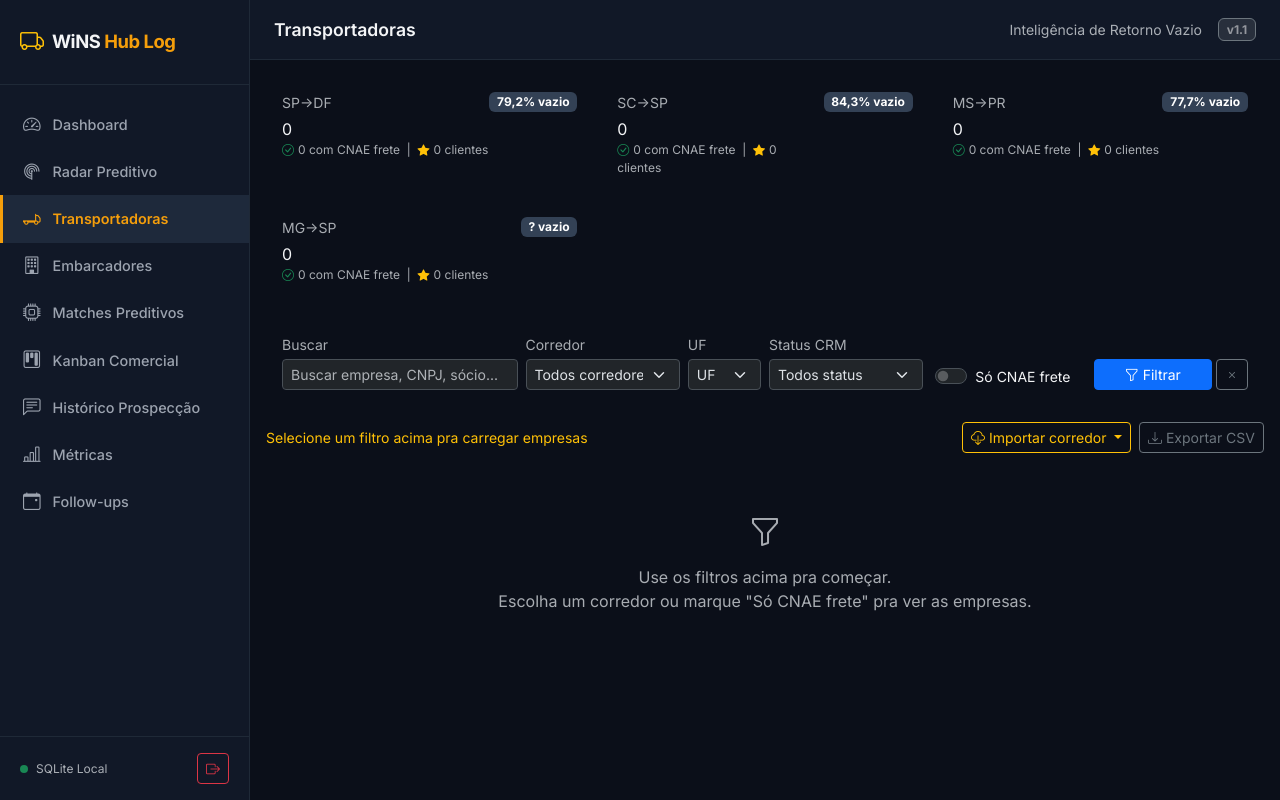
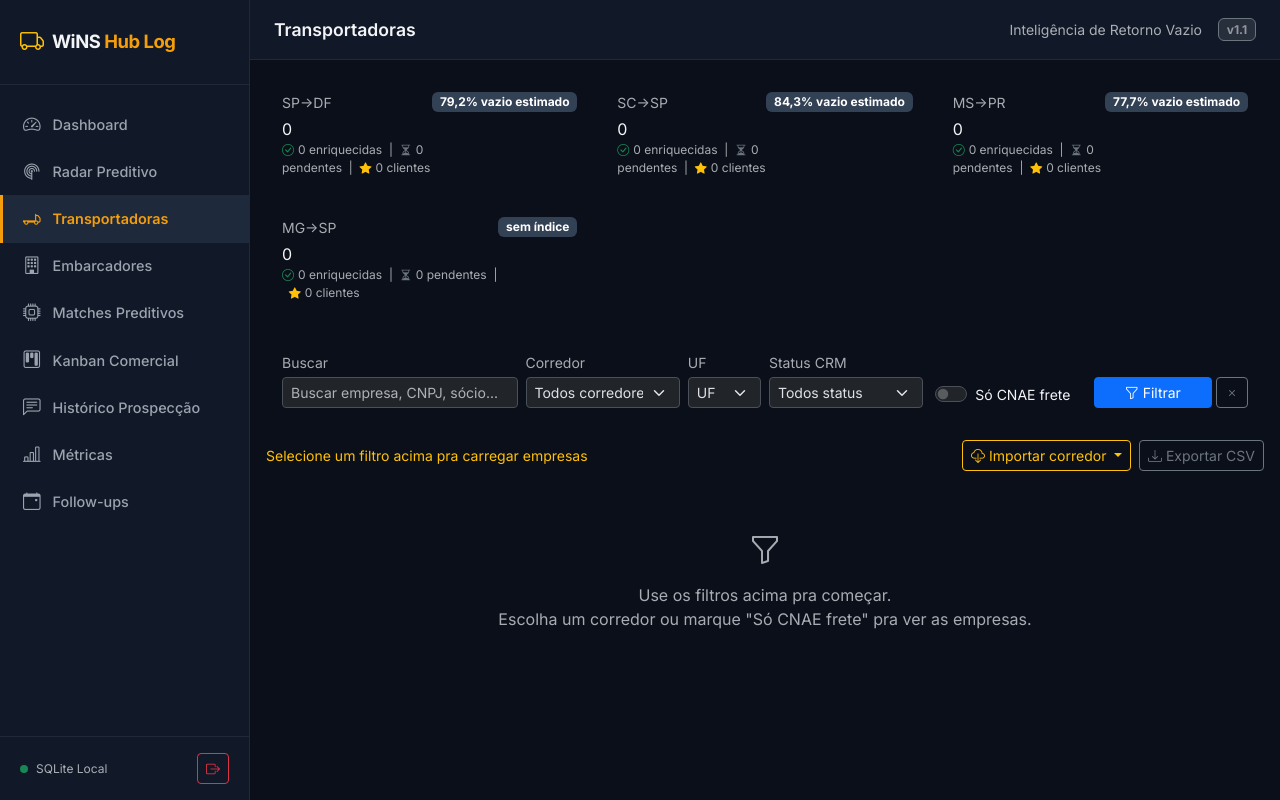
Before and after one commit to Willahc/wins-hub-log, a Flask app: page /transportadoras in a window 1280 px wide. Run offline with Flask 3, Linux system fonts and the light colour scheme; the visitor is signed in with stand-in values (Sample User, id 1); data that the repository does not hold is empty.

Commit message:
fix: ajusta cards de corredores para base rntrc bruta
- app.py: substitui com_frete por enriquecidas e pendentes nos dois blocos
  de stats (transportadoras_lista e radar). Enriquecidas = cnae_principal
  preenchido e != 'RNTRC'; pendentes = total - enriquecidas.
- transportadoras.html: exibe 'X enriquecidas | Y pendentes | Z clientes'
  e badge 'XX% vazio estimado' ou 'sem indice' (para corredores sem assimetria).
- radar.html: mesmas correcoes de card e badge.
- embarcadores.html: badge 'vazio' -> 'vazio estimado' / 'sem indice'.

Resultado validado no banco:
  SP->DF:  0 enriq | 84.570 pend | 79,2% vazio estimado
  SC->SP: 50 enriq | 25.703 pend | 84,3% vazio estimado
  MG->SP:  0 enriq | 34.470 pend | sem indice
  MS->PR:  0 enriq |  6.936 pend | 77,7% vazio estimado

```diff
--- a/app.py
+++ b/app.py
@@ -249,18 +249,29 @@ def transportadoras_lista():
     tem_filtro = bool(corredor or uf or status or cnae_ok == "1" or busca)
 
     # Stats em UMA query agregada (usa corredor_alvo — fonte de verdade RNTRC)
-    stats = {nome: {"total": 0, "com_frete": 0, "clientes": 0} for nome in Config.CORREDORES}
+    # enriquecidas = cnae preenchido e diferente de 'RNTRC' (enriquecidas via BrasilAPI)
+    # pendentes    = total - enriquecidas (brutas RNTRC, cnae nulo ou vazio)
+    stats = {nome: {"total": 0, "enriquecidas": 0, "pendentes": 0, "clientes": 0} for nome in Config.CORREDORES}
     agregados = db.session.query(
         Transportadora.corredor_alvo,
         db.func.count().label("total"),
-        db.func.sum(db.case((Transportadora.tem_cnae_frete.is_(True), 1), else_=0)).label("com_frete"),
+        db.func.sum(db.case(
+            (db.and_(
+                Transportadora.cnae_principal.isnot(None),
+                Transportadora.cnae_principal != "",
+                Transportadora.cnae_principal != "RNTRC",
+            ), 1), else_=0
+        )).label("enriquecidas"),
         db.func.sum(db.case((Transportadora.status_crm == "cliente", 1), else_=0)).label("clientes"),
     ).group_by(Transportadora.corredor_alvo).all()
-    for cor, total, com_frete, clientes in agregados:
+    for cor, total, enriquecidas, clientes in agregados:
         if cor in stats:
-            stats[cor] = {"total": int(total or 0),
-                          "com_frete": int(com_frete or 0),
-                          "clientes":  int(clientes or 0)}
+            enr = int(enriquecidas or 0)
+            tot = int(total or 0)
+            stats[cor] = {"total": tot,
+                          "enriquecidas": enr,
+                          "pendentes":    tot - enr,
+                          "clientes":     int(clientes or 0)}
 
     ultimo_log = ImportLog.query.order_by(ImportLog.iniciado.desc()).first()
     ufs = [r[0] for r in db.session.query(Transportadora.uf).distinct().order_by(Transportadora.uf).all() if r[0]]
@@ -445,18 +456,29 @@ def radar():
         page = 1
 
     # Stats para os cards (usa corredor_alvo — fonte de verdade RNTRC)
-    stats = {nome: {"total": 0, "com_frete": 0, "clientes": 0} for nome in Config.CORREDORES}
+    # enriquecidas = cnae preenchido e diferente de 'RNTRC' (enriquecidas via BrasilAPI)
+    # pendentes    = total - enriquecidas (brutas RNTRC, cnae nulo ou vazio)
+    stats = {nome: {"total": 0, "enriquecidas": 0, "pendentes": 0, "clientes": 0} for nome in Config.CORREDORES}
     agregados = db.session.query(
         Transportadora.corredor_alvo,
         db.func.count().label("total"),
-        db.func.sum(db.case((Transportadora.tem_cnae_frete.is_(True), 1), else_=0)).label("com_frete"),
+        db.func.sum(db.case(
+            (db.and_(
+                Transportadora.cnae_principal.isnot(None),
+                Transportadora.cnae_principal != "",
+                Transportadora.cnae_principal != "RNTRC",
+            ), 1), else_=0
+        )).label("enriquecidas"),
         db.func.sum(db.case((Transportadora.status_crm == "cliente", 1), else_=0)).label("clientes"),
     ).group_by(Transportadora.corredor_alvo).all()
-    for cor, total, com_frete, clientes in agregados:
+    for cor, total, enriquecidas, clientes in agregados:
         if cor in stats:
-            stats[cor] = {"total": int(total or 0),
-                          "com_frete": int(com_frete or 0),
-                          "clientes":  int(clientes or 0)}
+            enr = int(enriquecidas or 0)
+            tot = int(total or 0)
+            stats[cor] = {"total": tot,
+                          "enriquecidas": enr,
+                          "pendentes":    tot - enr,
+                          "clientes":     int(clientes or 0)}
 
     ultimo_log = ImportLog.query.order_by(ImportLog.iniciado.desc()).first()
     ufs = [r[0] for r in db.session.query(Transportadora.uf).distinct().order_by(Transportadora.uf).all() if r[0]]
--- a/templates/embarcadores.html
+++ b/templates/embarcadores.html
@@ -20,7 +20,11 @@
           </div>
         </div>
         <span class="badge badge-corredor" style="background:#334155;">
-          {{ corredores[nome].assimetria }} vazio
+          {% if corredores[nome].assimetria and corredores[nome].assimetria != '?' %}
+            {{ corredores[nome].assimetria }} vazio estimado
+          {% else %}
+            sem índice
+          {% endif %}
         </span>
       </div>
     </div>
--- a/templates/transportadoras.html
+++ b/templates/transportadoras.html
@@ -4,7 +4,7 @@
 
 {% block content %}
 
-{# ── Cards de stats por corredor ─────────────────────────────────────────── #}
+{# ── Cards de stats por corredor ───────────────────────────────────────────────── #}
 <div class="row g-2 mb-3">
   {% for nome, s in stats.items() %}
   <div class="col-6 col-md-4">
@@ -14,13 +14,19 @@
           <div class="text-muted small mb-1">{{ nome }}</div>
           <div class="stat-num">{{ s.total }}</div>
           <div class="text-muted" style="font-size:0.75rem">
-            <i class="bi bi-check-circle text-success me-1"></i>{{ s.com_frete }} com CNAE frete
+            <i class="bi bi-check-circle text-success me-1"></i>{{ s.enriquecidas }} enriquecidas
+            &nbsp;|&nbsp;
+            <i class="bi bi-hourglass-split text-secondary me-1"></i>{{ s.pendentes }} pendentes
             &nbsp;|&nbsp;
             <i class="bi bi-star-fill text-warning me-1"></i>{{ s.clientes }} clientes
           </div>
         </div>
         <span class="badge badge-corredor" style="background:#334155;">
-          {{ corredores[nome].assimetria }} vazio
+          {% if corredores[nome].assimetria and corredores[nome].assimetria != '?' %}
+            {{ corredores[nome].assimetria }} vazio estimado
+          {% else %}
+            sem índice
+          {% endif %}
         </span>
       </div>
     </div>
@@ -115,7 +121,7 @@
           <form method="POST" action="/importar" class="px-3 py-1">
             <input type="hidden" name="corredor" value="{{ nome }}">
             <button type="submit" class="btn btn-sm btn-link text-light p-0">
-              {{ nome }} ({{ corredores[nome].assimetria }} vazio)
+              {% if corredores[nome].assimetria and corredores[nome].assimetria != '?' %}{{ nome }} ({{ corredores[nome].assimetria }} vazio est.){% else %}{{ nome }} (sem índice){% endif %}
             </button>
           </form>
         </li>
```
Also changed, not shown: templates/radar.html (+9 -3 lines).
